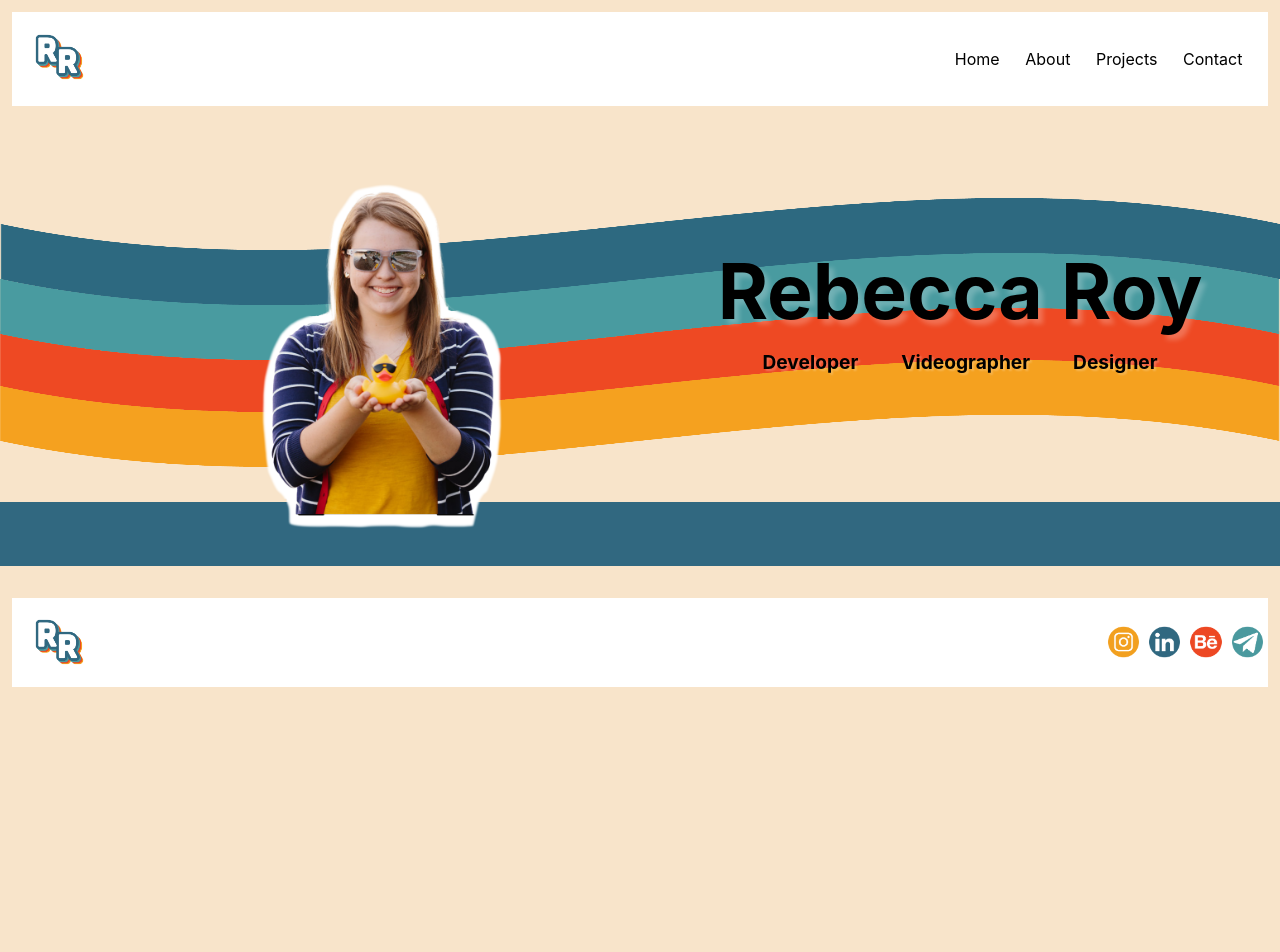
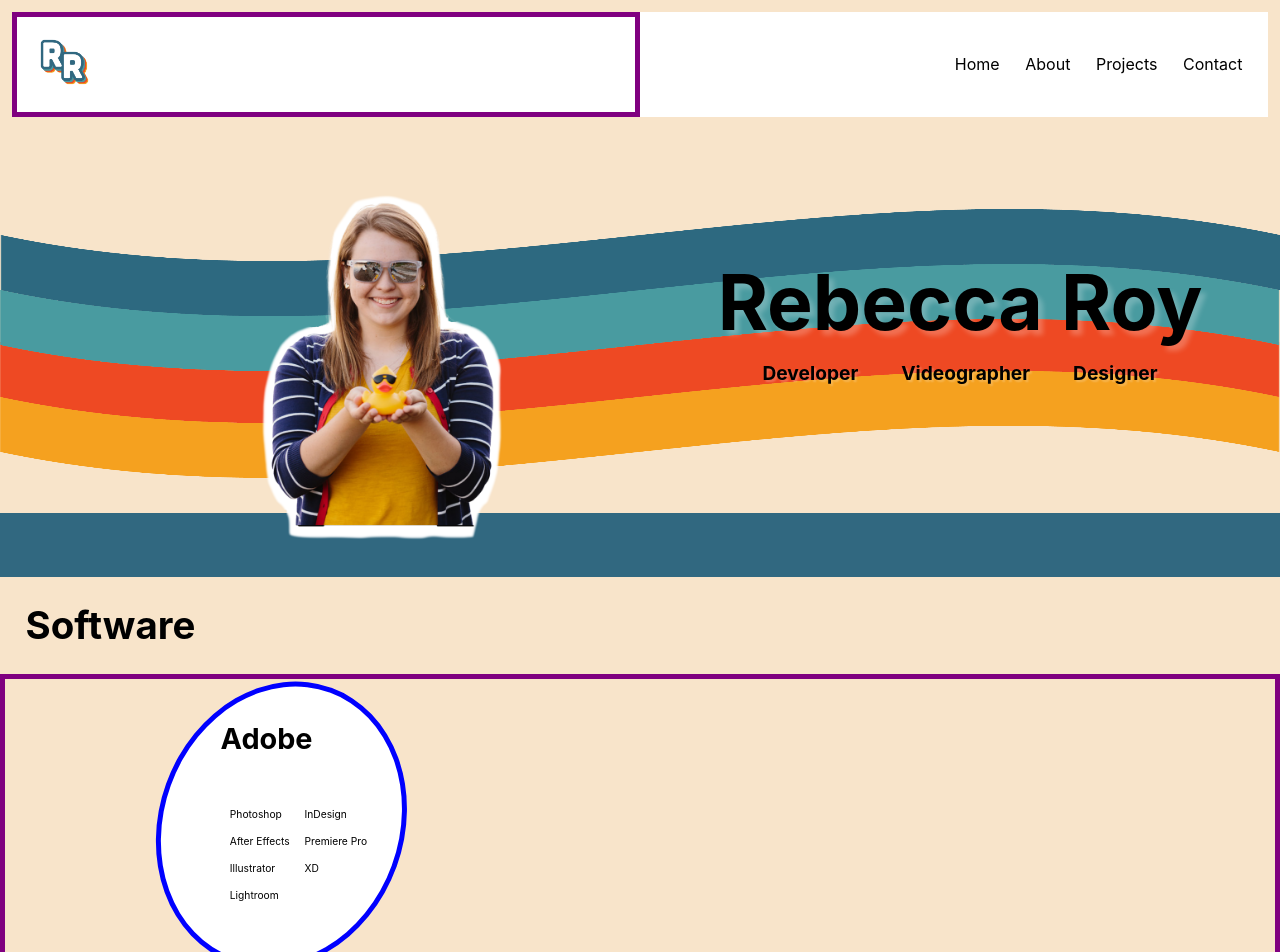
Before and after one commit to RRoyStudio/RRoy-Portfolio, a React (Create React App) app in the folder portfolio/: page / in a window 1280 px wide. Shown: the top 952 px of the page. Before the commit the page ends 800 px from the top, so only its background shows below. Built offline with nearby package versions, Linux system fonts and the light colour scheme.

Commit message:
12-3/Home-edit

```diff
--- a/portfolio/src/Comp/Software.css
+++ b/portfolio/src/Comp/Software.css
@@ -0,0 +1,92 @@
+
+
+
+tbody, tr, td, th{
+    background-color: transparent;
+    border: none;
+}
+
+
+table{
+    rotate: -10deg;
+    background-color: transparent;
+    padding: 1vw;
+    margin-top: 0;
+    font-size: .8vw;
+    position: relative;
+    left: 1vw;
+
+    @media screen and (max-width: 500px) {
+        font-size: 1.5vw;
+        position: relative;
+        left: .5vw;
+    }
+}
+
+
+
+th, td {
+        border-collapse: "collapse";
+        padding: .5vw;
+}
+
+
+.adobe-table{
+    border: none;
+    background-color: transparent;
+
+}
+
+.colmn1{
+    margin-bottom: 0;
+    font-size: 1.5vw;
+    border: purple solid 5px;
+    width: 1fr;
+}
+
+.colmn1-container{
+    background-color: white;
+    border: blue solid 5px;
+    width: fit-content ;
+    border-radius: 50%;
+    height:20vw;
+    padding: 1vw;
+    align-content: center;
+    rotate: 20deg;
+    margin-left: 12vw;
+    margin-bottom: 3vw;
+
+
+    @media screen and (max-width: 500px) {
+        height: 30vw;
+        width: 20vw;
+        text-align: center;
+        display: inline-block;
+        position: relative;
+        left: 2vw;
+    }
+
+}
+
+.adobe-h2 {
+    padding: 1vw;
+    padding-bottom: 0;
+    margin-bottom: 0;
+    margin-top: 0;
+    text-align: center;
+    rotate: -20deg;
+    width:fit-content;
+    background-color: transparent;
+
+
+    @media screen and (max-width: 500px) {
+        font-size: 2.5vw;
+        position: relative;
+        left: 2vw;
+    }
+}
+
+.software-h2{
+    margin: 2vw;
+    font-size: 3vw;
+}
--- a/portfolio/src/Comp/Software.js
+++ b/portfolio/src/Comp/Software.js
@@ -1,27 +1,73 @@
-import React from 'react';
-import './Software.css';
+import React from "react";
+import "./Software.css";
+
+const adobe_programs = [
+  "Photoshop",
+  "InDesign",
+  "After Effects",
+  "Premiere Pro",
+  "Illustrator",
+  "XD",
+  "Lightroom",
+];
+
+
+function adobe_table() {
+    const column1 = [];
+    const column2 = [];
+
+    // Split programs between two columns
+    for (let i = 0; i < adobe_programs.length; i++) {
+      if (i % 2 === 0) {
+        column1.push(adobe_programs[i]);
+      } else {
+        column2.push(adobe_programs[i]);
+      }
+    }
+
+    // Create rows with two columns
+    const rows = [];
+    for (let i = 0; i < Math.max(column1.length, column2.length); i++) {
+      rows.push(
+        <tr key={i}>
+          <td >{column1[i] || ""}</td>
+          <td >{column2[i] || ""}</td>
+        </tr>
+      );
+    }
+
+    return (
+      <table>
+        <tbody>{rows}</tbody>
+      </table>
+    );
+  }
+
+adobe_table();
 
 function Software() {
   return (
     <div className="Software">
       <div className="container">
         <div className="row">
+            <h2 className="software-h2">Software</h2>
           <div className="colmn1">
             <div className="colmn1-container">
-                            <h2> </h2>
-                            </div>
+              <h2 className="adobe-h2">Adobe</h2>
+                <table className="adobe-table" style={{background: 'transparent'}}>{adobe_table()}</table>
+
             </div>
             <div className="colmn2">
-                        <div className="colmn2-container">
-                        </div>
+              <div className="colmn2-container"></div>
             </div>
             <div className="colmn3">
-                        <div className="colmn3-container">
+              <div className="colmn3-container"></div>
             </div>
           </div>
         </div>
       </div>
     </div>
-    );}
+  );
+}
 
-    export default Software
+export default Software;
```
Lines whose indentation alone changed are shown as unchanged.
